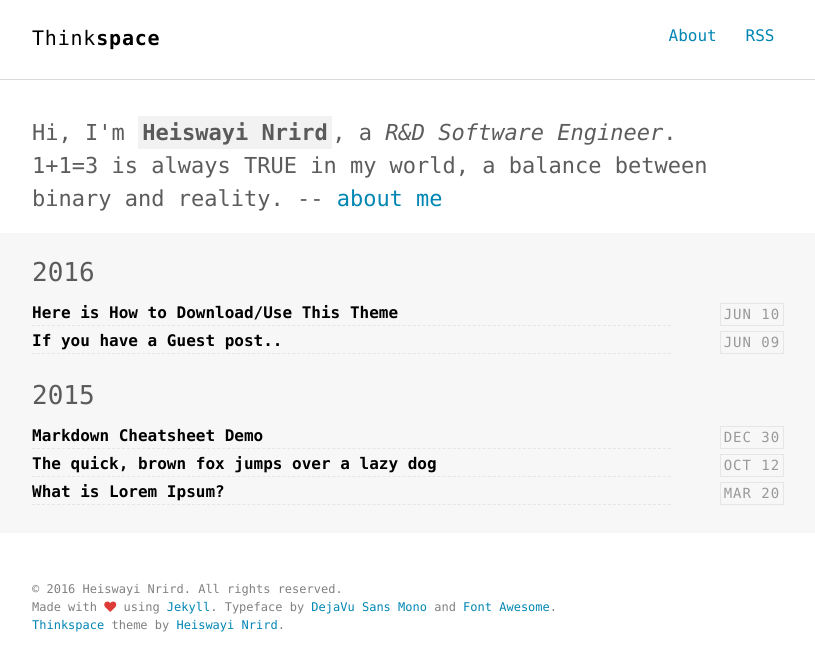
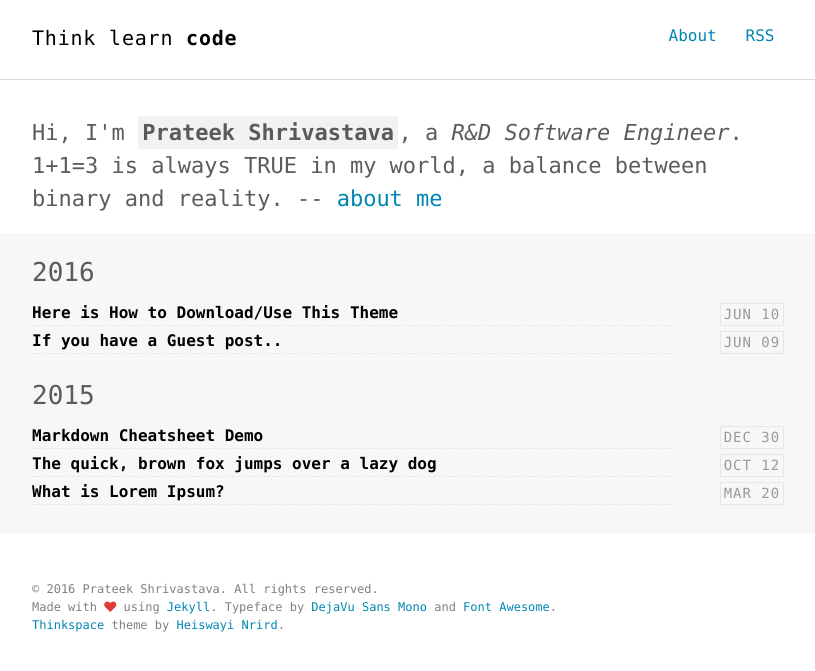
Before and after one commit to vetional/vetional.github.io, a Jekyll site: the page built from index.html, in a window 1280 px wide. Shown: the top 671 px of the page, without its empty margins (232-1047 px from the left). Built offline with Jekyll 4.4.1, drawn with Linux system fonts in a browser that asks for light colours.

Commit message:
config updated

```diff
--- a/_config.yml
+++ b/_config.yml
@@ -1,17 +1,17 @@
 
 # SEO settings
-title: "Think"
-title2: "space" # default: ""
+title: "Think learn "
+title2: "code" # default: ""
 description: "Just another minimalist Jekyll theme that focuses on technical writing."
 keywords: "Jekyll, theme, free, download, SEO, blog, web, minimalist, thinkspace"
-url: http://heiswayi.github.io/thinkspace # site url
+url: http://vetional.github.io/ # site url
 baseurl: "/thinkspace" # apply repo name if use it under gh-pages branch
 # baseurl: null # apply null if repo name is something like username.github.io
 
 google_analytics: UA-XXXXX-XX
-repo: http://github.com/heiswayi/thinkspace
-disqus_shortname: "heiswayi"
-twitter_username: "HeiswayiNrird"
+repo: http://github.com/vetional.github.io
+disqus_shortname: "vetional"
+twitter_username: "vetional"
 comments: true
 
 # Build settings
@@ -29,21 +29,21 @@ sass:
 
 # Author settings
 author:
-  name     : "Heiswayi Nrird"
+  name     : "Prateek Shrivastava"
   job      : "R&D Software Engineer"
   bio      : "1+1=3 is always TRUE in my world, a balance between binary and reality."
   thumb    : /images/author.jpg
-  email    : hnrird@gmail.com
-  url      : http://heiswayi.github.io
-  github   : http://github.com/heiswayi
-  twitter  : http://twitter.com/HeiswayiNrird
-  facebook : https://www.facebook.com/profile.php?id=1257583160
+  email    : prateek.shrvstv@gmail.com
+  url      : http://vetional.github.io
+  github   : http://github.com/vetional
+  twitter  : http://twitter.com/vetional
+  facebook : https://www.facebook.com/profile.php?id=111
   linkedin : http://linkedin.com/in/nrird
 
 # social settings
 og_locale: "en_US"
 twitter_card: "summary_large_image"
-twitter_site: "@HeiswayiNrird"
+twitter_site: "@vetional"
 
 gems:
   - bourbon
```
